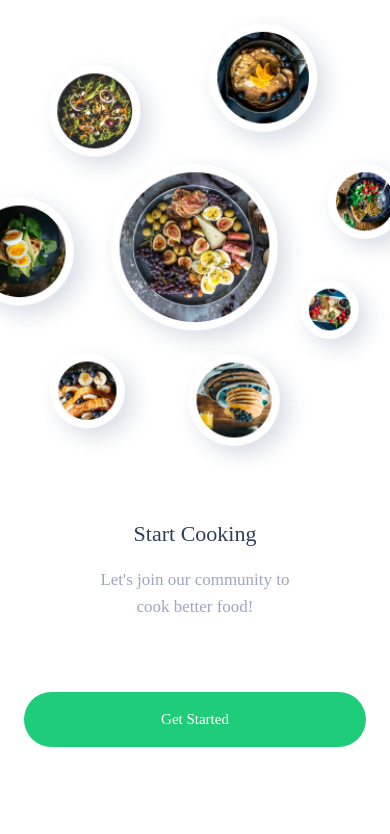
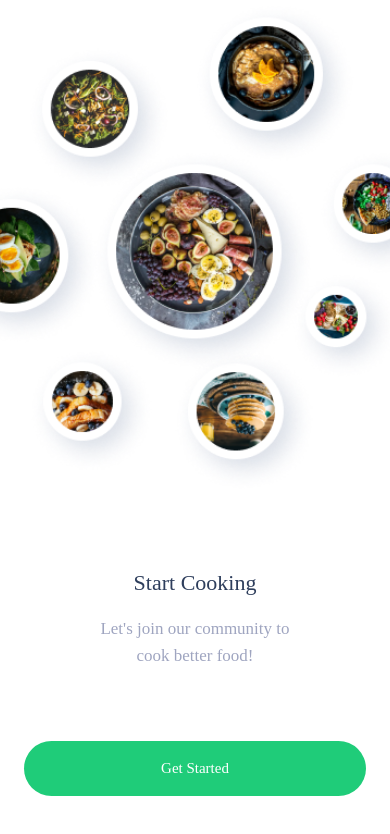
Before and after one commit to haileykwen/mob-masakuy, a React Native app: screen /Onboarding in a window 390 px wide. Shown: the top 834 px of the page. Built offline with nearby package versions, Linux system fonts and the light colour scheme.

Commit message:
adjust onboarding screen style

```diff
--- a/src/screens/Onboarding/index.tsx
+++ b/src/screens/Onboarding/index.tsx
@@ -11,9 +11,9 @@ interface OnboardingProps {
 class Onboarding extends Component<OnboardingProps, {}> {
     render() {
         return (
-            <ScrollView style={GlobalStyle.scrollView} showsVerticalScrollIndicator={false}>
+            <ScrollView contentContainerStyle={{flexGrow: 1}} style={GlobalStyle.scrollView} showsVerticalScrollIndicator={false}>
                 <View style={styles.container}>
-                    <Image style={styles.image} source={ImgOnboarding} />
+                    <Image resizeMode='cover' style={styles.image} source={ImgOnboarding} />
                     <View style={styles.wrapper}>
                         <Heading type='primary' text={Lang.EN.startCooking} style={styles.heading} />
                         <Paragraph type='primary' text={Lang.EN.joinCommunity} style={styles.paragraph} />
@@ -29,12 +29,13 @@ export default Onboarding;
 
 const styles = StyleSheet.create({
     container: {
+        minHeight: GlobalStyle.fullHeight - GlobalStyle.statusBarHeight,
         alignItems: 'center',
-        backgroundColor: Colors.white,
-        paddingTop: GlobalStyle.paddingTertiary
+        backgroundColor: Colors.white
     },
     image: {
-        width: GlobalStyle.fullWidth
+        width: GlobalStyle.fullWidth,
+        height: GlobalStyle.fullHeight - GlobalStyle.statusBarHeight - 326
     },
     heading: {
         textAlign: 'center',
@@ -49,6 +50,8 @@ const styles = StyleSheet.create({
     wrapper: {
         width: GlobalStyle.fullWidth,
         padding: GlobalStyle.paddingPrimary,
-        alignItems: 'center'
+        alignItems: 'center',
+        marginBottom: 0,
+        marginTop: 'auto'
     }
 });
```
